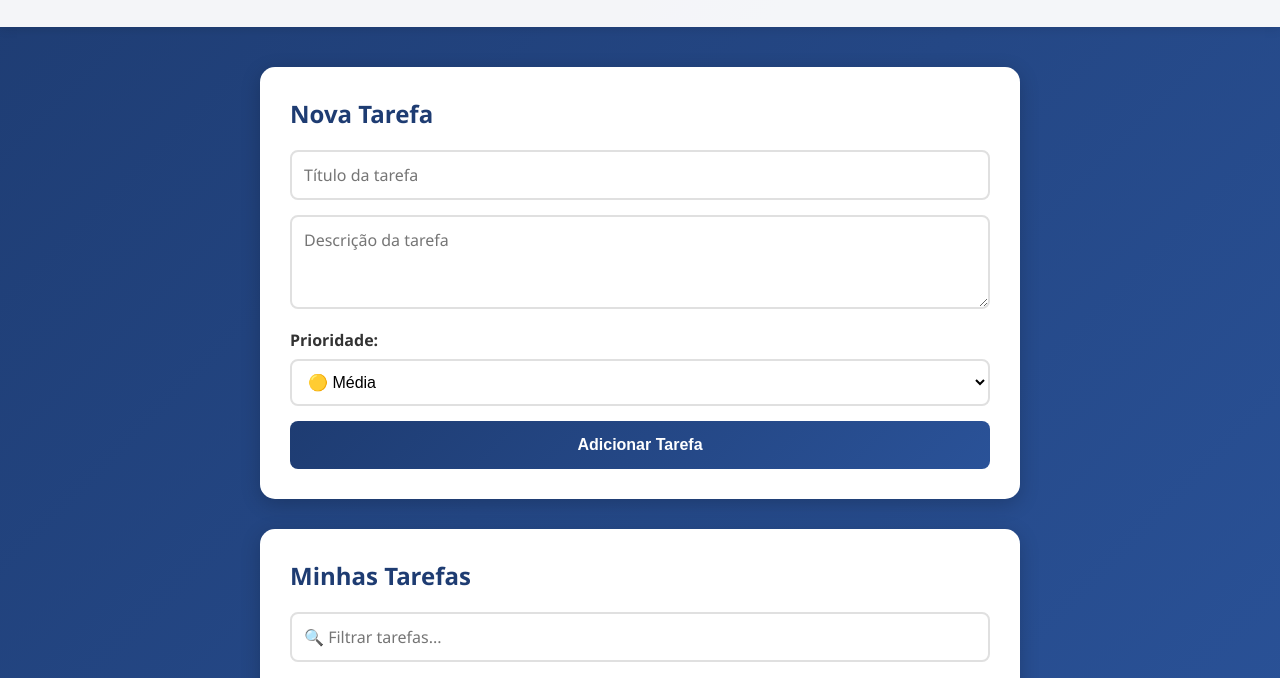
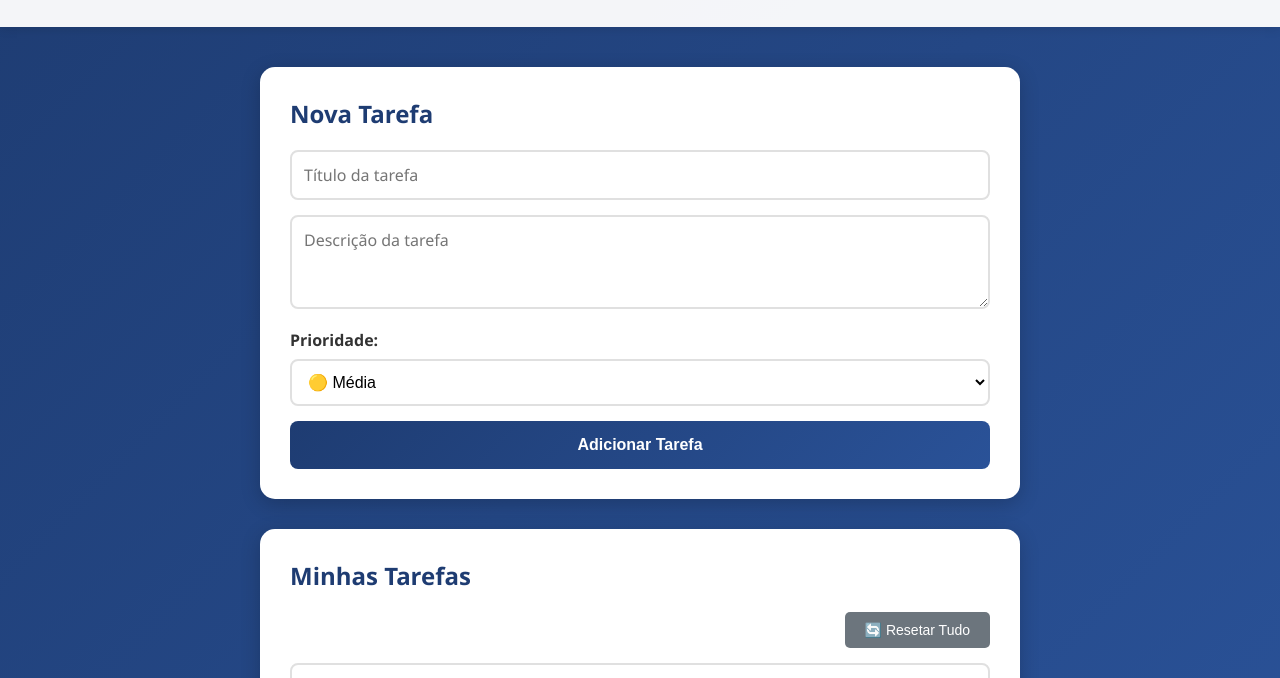
Before and after one commit to kaue05/atividades-desenvolvimento-colaborativo-CLOUD-BRANCH-MERGE, a plain HTML site: page index.html in a window 1280 px wide. Shown: the part 114-792 px from the top of the page. Drawn offline with Linux system fonts and the light colour scheme.

Commit message:
fix: adiciona botão para resetar sistema

```diff
--- a/index.html
+++ b/index.html
@@ -34,6 +34,10 @@
 
         <section class="tasks-section">
             <h2>Minhas Tarefas</h2>
+
+            <div class="tasks-header">
+    <button id="resetAllBtn" class="btn-reset">🔄 Resetar Tudo</button>
+</div>
             <div class="filter-section">
                 <input type="text" id="filterInput" placeholder="🔍 Filtrar tarefas...">
             </div>
--- a/style.css
+++ b/style.css
@@ -272,3 +272,24 @@ mark {
     border-radius: 3px;
     font-weight: bold;
 }
+
+.tasks-header {
+    display: flex;
+    justify-content: flex-end;
+    margin-bottom: 15px;
+}
+
+.btn-reset {
+    padding: 10px 20px;
+    background-color: #6c757d;
+    color: white;
+    border: none;
+    border-radius: 5px;
+    cursor: pointer;
+    font-size: 14px;
+    transition: background-color 0.3s;
+}
+
+.btn-reset:hover {
+    background-color: #5a6268;
+}
```
